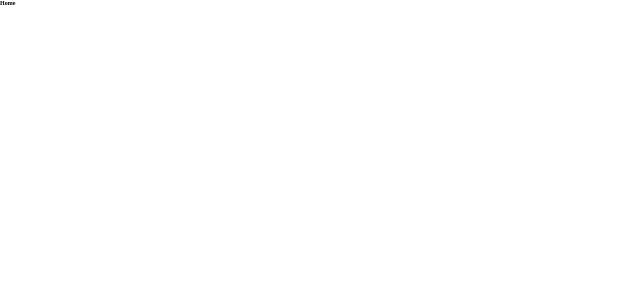
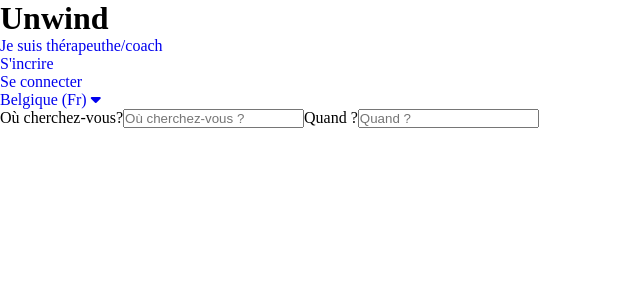
Before and after one commit to LunashaGit/Unwind, a React (Create React App) app: page / in a window 1280 px wide. Shown: the top 300 px of the page, without its empty margins (0-640 px from the left). Built offline with nearby package versions, Linux system fonts and the light colour scheme.

Commit message:
react init 3

```diff
--- /dev/null
+++ b/src/assets/components/Logo.js
@@ -0,0 +1,11 @@
+import React from "react";
+
+const Logo = () => {
+  return (
+    <div>
+      <h1>Unwind</h1>
+    </div>
+  );
+};
+
+export default Logo;
--- a/src/assets/components/Navigation.js
+++ b/src/assets/components/Navigation.js
@@ -1,9 +1,45 @@
 import React from "react";
+import { NavLink } from "react-router-dom";
+import Logo from "./Logo";
 
 const Navigation = () => {
   return (
-    <div>
-      <h1>test</h1>
+    <div className="nav">
+      <Logo />
+      <ul className="nav__links">
+        <NavLink
+          to={"/"}
+          className={(nav) => (nav.isActive ? "nav__active" : "")}
+        >
+          <li className="nav__link">Je suis thérapeuthe/coach</li>
+        </NavLink>
+        <NavLink
+          to={"/"}
+          className={(nav) => (nav.isActive ? "nav__active" : "")}
+        >
+          <li className="nav__link">S'incrire</li>
+        </NavLink>
+        <NavLink
+          to={"/"}
+          className={(nav) => (nav.isActive ? "nav__active" : "")}
+        >
+          <li className="nav__link">Se connecter</li>
+        </NavLink>
+        <NavLink
+          to={"/"}
+          className={(nav) => (nav.isActive ? "nav__active" : "")}
+        >
+          <li className="nav__link">
+            Belgique (Fr) <i class="fa-solid fa-caret-down"></i>
+          </li>
+        </NavLink>
+      </ul>
+      <div className="nav__search">
+        <label htmlFor="where">Où cherchez-vous?</label>
+        <input type="text" id="where" placeholder="Où cherchez-vous ?" />
+        <label htmlFor="when">Quand ?</label>
+        <input type="text" id="when" placeholder="Quand ?" />
+      </div>
     </div>
   );
 };
--- /dev/null
+++ b/src/assets/components/NavigationOnScroll.js
@@ -0,0 +1,11 @@
+import React from "react";
+
+const NavigationOnScroll = () => {
+  return (
+    <div style={{ position: "fixed" }}>
+      <h2>HEAAAAAAAH</h2>
+    </div>
+  );
+};
+
+export default NavigationOnScroll;
--- a/src/assets/pages/Home.js
+++ b/src/assets/pages/Home.js
@@ -1,9 +1,16 @@
-import React from "react";
+import React, { useState } from "react";
+import Navigation from "../components/Navigation";
+import NavigationOnScroll from "../components/NavigationOnScroll";
 
 const Home = () => {
+  const [changerNavi, setChangerNavi] = useState(false);
+  window.addEventListener("scroll", () => {
+    window.scrollY > 20 ? setChangerNavi(true) : setChangerNavi(false);
+  });
   return (
     <div>
-      <h1>Home</h1>
+      {changerNavi ? <NavigationOnScroll /> : <Navigation />}
+      <div></div>
     </div>
   );
 };
--- a/src/assets/styles/_settings.scss
+++ b/src/assets/styles/_settings.scss
@@ -1,10 +1,13 @@
 * {
   margin: 0;
   padding: 0;
-  font-size: 62.5%;
+  // font-size: 62.5%;
   box-sizing: border-box;
   scroll-behavior: smooth;
   list-style: none;
   text-decoration: none;
   user-select: none;
 }
+body {
+  height: 600vh;
+}
```
